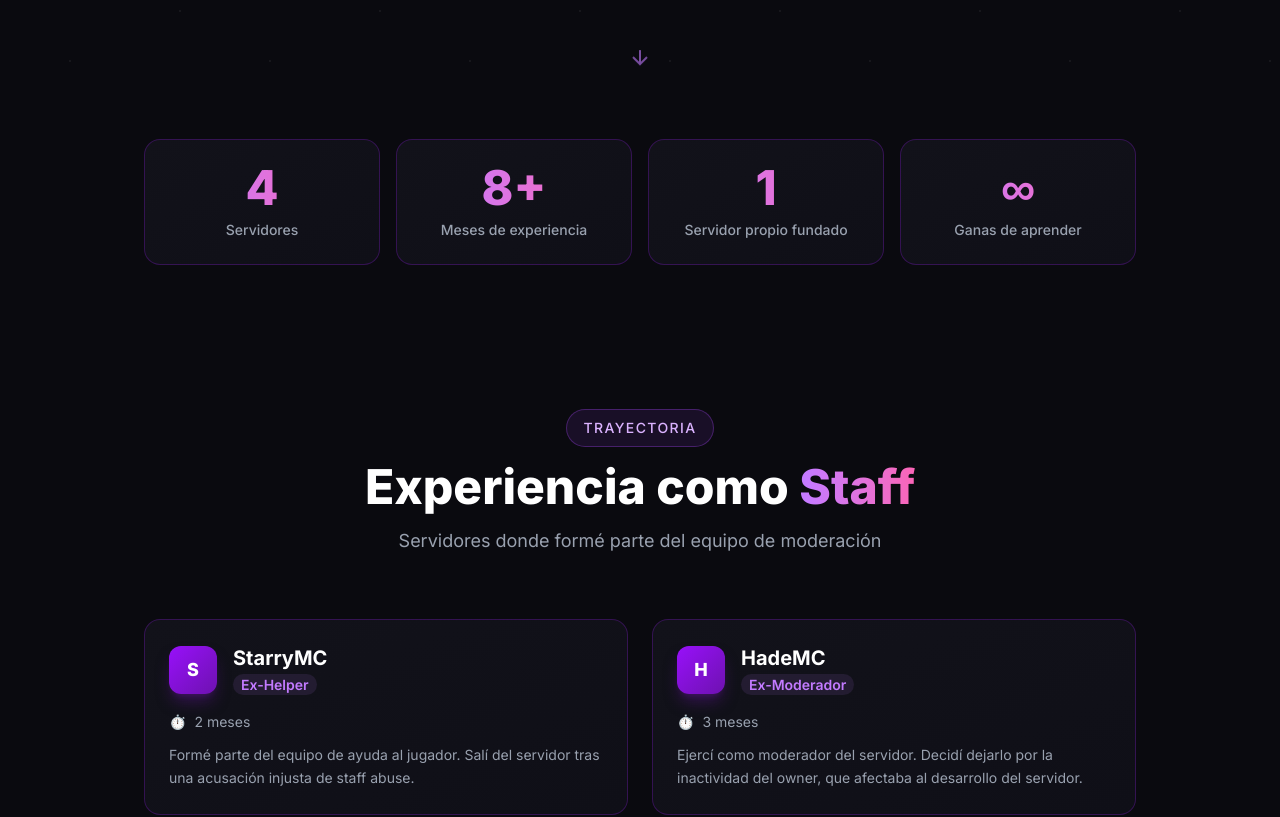
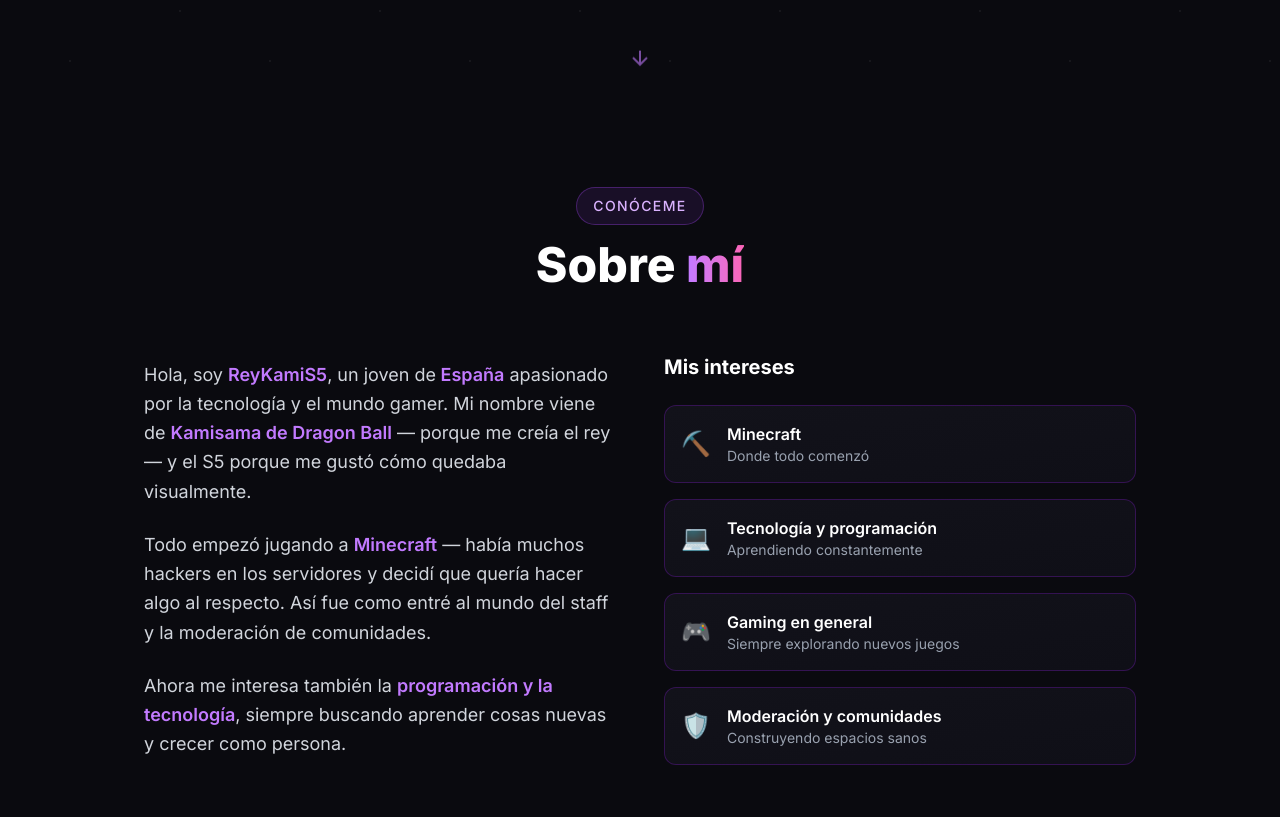
Before and after one commit to Jajerito95/Mi-Portafolio, a Next.js app: page / in a window 1280 px wide. Shown: the part 709-1526 px from the top of the page. Built offline with nearby package versions, Linux system fonts and the light colour scheme.

Commit message:
añadir sobre mí al navbar

```diff
--- a/app/components/Navbar.js
+++ b/app/components/Navbar.js
@@ -11,6 +11,7 @@
 
         <div className="flex gap-6 text-sm font-medium">
           <a href="#inicio" className="text-gray-400 hover:text-purple-400 transition-colors duration-200">Inicio</a>
+          <a href="#sobre-mi" className="text-gray-400 hover:text-purple-400 transition-colors duration-200">Sobre mí</a>
           <a href="#discord" className="text-gray-400 hover:text-purple-400 transition-colors duration-200">Staff</a>
           <a href="#guias" className="text-gray-400 hover:text-purple-400 transition-colors duration-200">Guías</a>
           <a href="#contacto" className="text-gray-400 hover:text-purple-400 transition-colors duration-200">Contacto</a>
--- a/app/page.js
+++ b/app/page.js
@@ -63,6 +63,77 @@
       </section>
 
       {/* SECCIÓN 2: STAFF */}
+      {/* SOBRE MÍ */}
+      <section id="sobre-mi" className="relative z-10 py-24 px-4 max-w-5xl mx-auto">
+        <div className="text-center mb-16">
+          <div className="inline-flex items-center gap-2 bg-purple-500/10 border border-purple-500/30 rounded-full px-4 py-2 mb-4">
+            <span className="text-purple-300 text-sm tracking-widest uppercase font-medium">Conóceme</span>
+          </div>
+          <h2 className="text-4xl md:text-5xl font-black mb-4">
+            Sobre <span className="text-transparent bg-clip-text bg-gradient-to-r from-purple-400 to-pink-400">mí</span>
+          </h2>
+        </div>
+
+        <div className="grid grid-cols-1 md:grid-cols-2 gap-12 items-center">
+
+          {/* Texto */}
+          <div className="space-y-6">
+            <p className="text-gray-300 leading-relaxed text-lg">
+              Hola, soy <span className="text-purple-400 font-semibold">ReyKamiS5</span>, un joven de
+              <span className="text-purple-400 font-semibold"> España</span> apasionado por la tecnología
+              y el mundo gamer. Mi nombre viene de <span className="text-purple-400 font-semibold">Kamisama
+              de Dragon Ball</span> — porque me creía el rey — y el S5 porque me gustó cómo quedaba visualmente.
+            </p>
+            <p className="text-gray-300 leading-relaxed text-lg">
+              Todo empezó jugando a <span className="text-purple-400 font-semibold">Minecraft</span> — había
+              muchos hackers en los servidores y decidí que quería hacer algo al respecto. Así fue como entré
+              al mundo del staff y la moderación de comunidades.
+            </p>
+            <p className="text-gray-300 leading-relaxed text-lg">
+              Ahora me interesa también la <span className="text-purple-400 font-semibold">programación y la
+              tecnología</span>, siempre buscando aprender cosas nuevas y crecer como persona.
+            </p>
+          </div>
+
+          {/* Intereses */}
+          <div className="space-y-4">
+            <h3 className="text-white font-bold text-xl mb-6">Mis intereses</h3>
+
+            <div className="flex items-center gap-4 bg-gradient-to-br from-[#12121a] to-[#0f0f17] border border-purple-900/50 rounded-xl p-4 hover:border-purple-500/50 transition-all duration-300 hover:-translate-x-1">
+              <div className="text-2xl">⛏️</div>
+              <div>
+                <div className="text-white font-semibold">Minecraft</div>
+                <div className="text-gray-400 text-sm">Donde todo comenzó</div>
+              </div>
+            </div>
+
+            <div className="flex items-center gap-4 bg-gradient-to-br from-[#12121a] to-[#0f0f17] border border-purple-900/50 rounded-xl p-4 hover:border-purple-500/50 transition-all duration-300 hover:-translate-x-1">
+              <div className="text-2xl">💻</div>
+              <div>
+                <div className="text-white font-semibold">Tecnología y programación</div>
+                <div className="text-gray-400 text-sm">Aprendiendo constantemente</div>
+              </div>
+            </div>
+
+            <div className="flex items-center gap-4 bg-gradient-to-br from-[#12121a] to-[#0f0f17] border border-purple-900/50 rounded-xl p-4 hover:border-purple-500/50 transition-all duration-300 hover:-translate-x-1">
+              <div className="text-2xl">🎮</div>
+              <div>
+                <div className="text-white font-semibold">Gaming en general</div>
+                <div className="text-gray-400 text-sm">Siempre explorando nuevos juegos</div>
+              </div>
+            </div>
+
+            <div className="flex items-center gap-4 bg-gradient-to-br from-[#12121a] to-[#0f0f17] border border-purple-900/50 rounded-xl p-4 hover:border-purple-500/50 transition-all duration-300 hover:-translate-x-1">
+              <div className="text-2xl">🛡️</div>
+              <div>
+                <div className="text-white font-semibold">Moderación y comunidades</div>
+                <div className="text-gray-400 text-sm">Construyendo espacios sanos</div>
+              </div>
+            </div>
+
+          </div>
+        </div>
+      </section>
       {/* ESTADÍSTICAS */}
       <section className="relative z-10 py-12 px-4 max-w-5xl mx-auto">
         <div className="grid grid-cols-2 md:grid-cols-4 gap-4">
```
